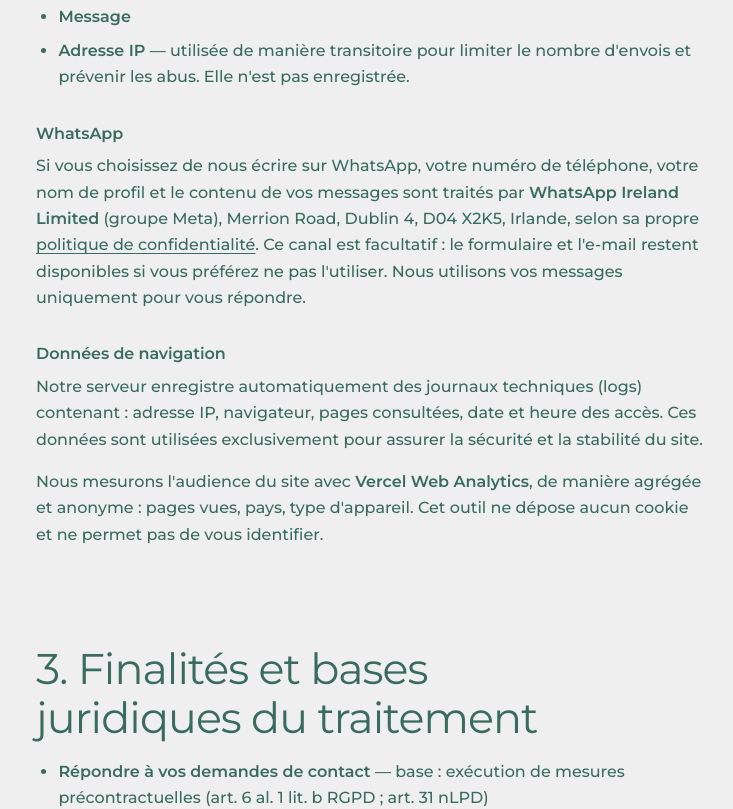
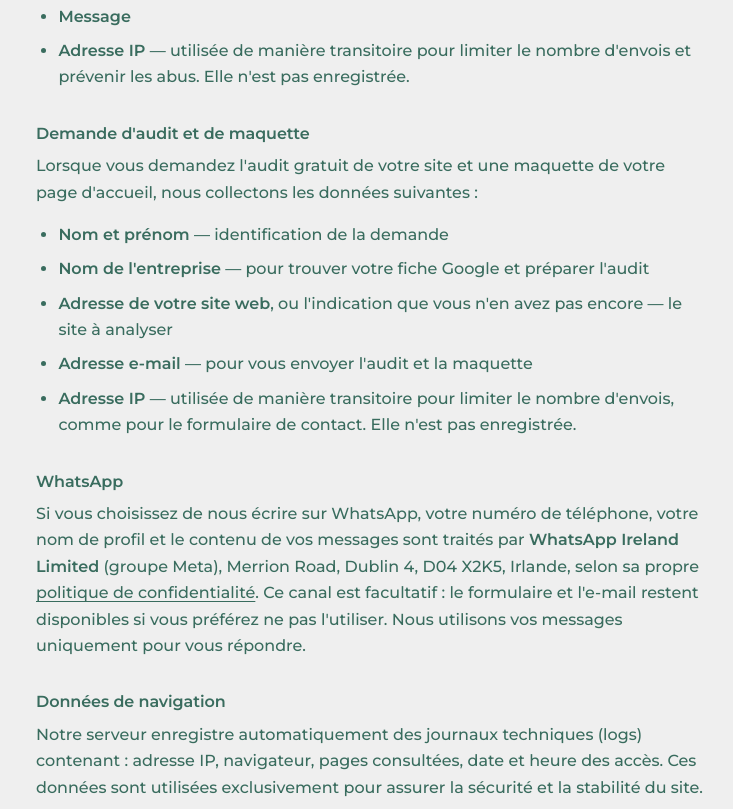
Before and after one commit to xmrgoat/studiopwi, a Next.js app: page /confidentialite in a window 1280 px wide. Shown: the part 1440-2249 px from the top of the page, without its empty margins (268-1001 px from the left). Built offline with nearby package versions, Linux system fonts and the light colour scheme; no server answers.

Commit message:
legal(privacy): describe the data the audit + draft form collects

```diff
--- a/src/app/confidentialite/page.tsx
+++ b/src/app/confidentialite/page.tsx
@@ -13,7 +13,7 @@ export default function PrivacyPage() {
     <LegalPage
       eyebrow="Légal — Données personnelles"
       title="Politique de confidentialité"
-      updated="22 octobre 2026"
+      updated="13 novembre 2026"
     >
       <p>
         La présente politique de confidentialité décrit comment Studio PWI (ci-après
@@ -65,6 +65,34 @@ export default function PrivacyPage() {
         </li>
       </ul>
 
+      <h3>Demande d&apos;audit et de maquette</h3>
+      <p>
+        Lorsque vous demandez l&apos;audit gratuit de votre site et une maquette
+        de votre page d&apos;accueil, nous collectons les données suivantes :
+      </p>
+      <ul>
+        <li>
+          <strong>Nom et prénom</strong> — identification de la demande
+        </li>
+        <li>
+          <strong>Nom de l&apos;entreprise</strong> — pour trouver votre fiche
+          Google et préparer l&apos;audit
+        </li>
+        <li>
+          <strong>Adresse de votre site web</strong>, ou l&apos;indication que vous
+          n&apos;en avez pas encore — le site à analyser
+        </li>
+        <li>
+          <strong>Adresse e-mail</strong> — pour vous envoyer l&apos;audit et la
+          maquette
+        </li>
+        <li>
+          <strong>Adresse IP</strong> — utilisée de manière transitoire pour limiter
+          le nombre d&apos;envois, comme pour le formulaire de contact. Elle
+          n&apos;est pas enregistrée.
+        </li>
+      </ul>
+
       <h3>WhatsApp</h3>
       <p>
         Si vous choisissez de nous écrire sur WhatsApp, votre numéro de
@@ -100,7 +128,7 @@ export default function PrivacyPage() {
 
       <ul>
         <li>
-          <strong>Répondre à vos demandes de contact</strong> — base : exécution de
+          <strong>Répondre à vos demandes de contact et d&apos;audit</strong> — base : exécution de
           mesures précontractuelles (art. 6 al. 1 lit. b RGPD ; art. 31 nLPD)
         </li>
         <li>
```
